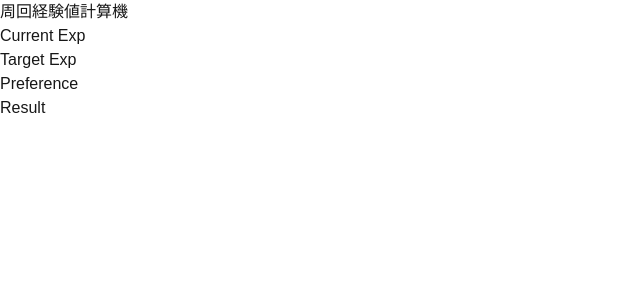
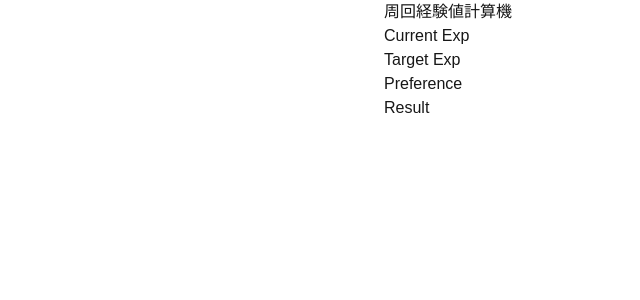
Before and after one commit to kanade2001/azurlane-webtool, a Next.js app: page /exp-calculator in a window 1280 px wide. Shown: the top 300 px of the page, without its empty margins (0-640 px from the left). Built offline with nearby package versions, Linux system fonts and the light colour scheme.

Commit message:
Feat-左右に余白を追加

```diff
--- a/src/app/exp-calculator/page.tsx
+++ b/src/app/exp-calculator/page.tsx
@@ -1,11 +1,13 @@
 export default function ExpCalculatorPage() {
   return (
-    <div>
-      <h1>周回経験値計算機</h1>
-      <h2>Current Exp</h2>
-      <h2>Target Exp</h2>
-      <h2>Preference</h2>
-      <h3>Result</h3>
+    <div className="px-5">
+      <div className="mx-auto min-h-screen max-w-lg">
+        <h1>周回経験値計算機</h1>
+        <h2>Current Exp</h2>
+        <h2>Target Exp</h2>
+        <h2>Preference</h2>
+        <h3>Result</h3>
+      </div>
     </div>
   );
 }
```
